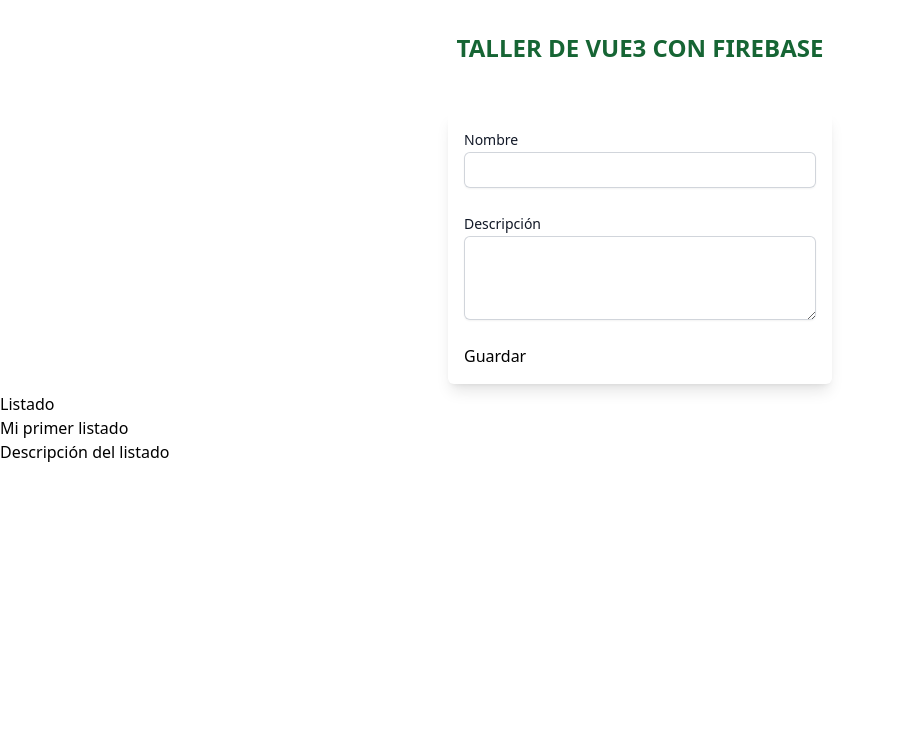
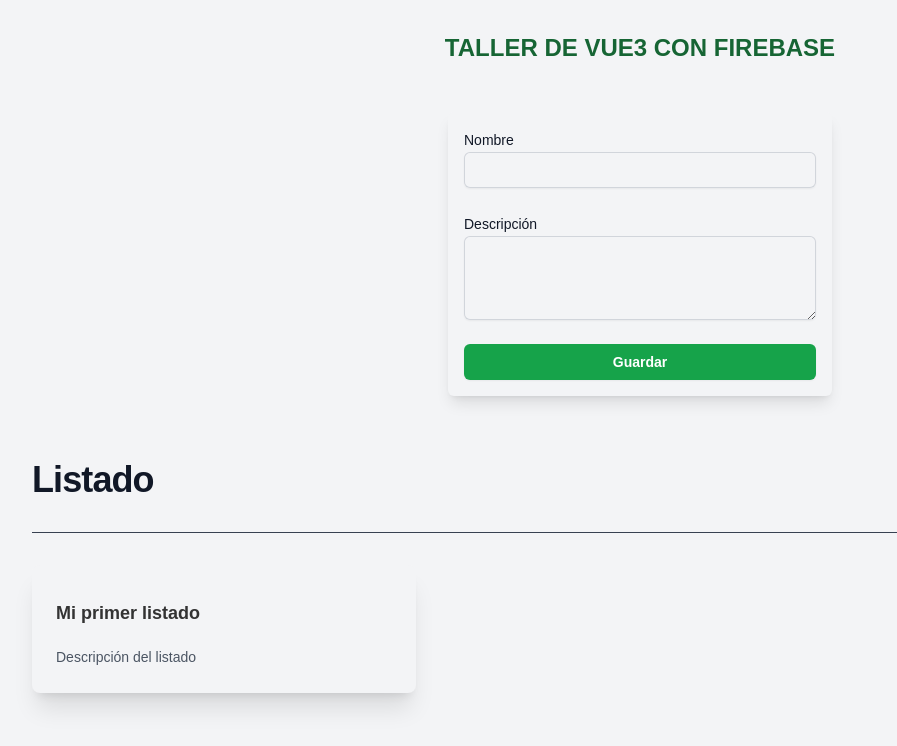
Before and after one commit to danielnr25/vue3-taller, a Vue app: page / in a window 1280 px wide. Shown: the top 746 px of the page, without its empty margins (0-897 px from the left). Built offline with nearby package versions, Linux system fonts and the light colour scheme.

Commit message:
feat:initial

```diff
--- a/src/App.vue
+++ b/src/App.vue
@@ -29,7 +29,10 @@
                   </div>
                </div>
                <div>
-                  <button>
+                  <button
+                  type="submit"
+                  class="flex w-full justify-center rounded-md bg-green-600 px-3 py-1.5 text-sm font-semibold leading-6 text-white shadow-sm hover:bg-green-500 focus-visible:outline focus-visible:outline-2 focus-visible:outline-offset-2 focus-visible:outline-green-600"
+                  >
                      Guardar
                   </button>
                </div>
@@ -39,18 +42,18 @@
       </div>
 
       <!-- Listado  -->
-      <div>
-         <div>
-            <div>
-               <h2>Listado</h2>
+      <div class="bg-gray-100 py-14 sm:py-14">
+         <div class="mx-auto max-w-7xl px-6 lg:px-8">
+           <div class="mx-auto max-w-2xl lg:mx-0">
+               <h2 class="text-3xl font-bold tracking-tight text-gray-900 sm:text-4xl">Listado</h2>
             </div>
-            <div>
-               <article>
-                  <div>
-                     <h3>
-                        <p>Mi primer listado</p>
+            <div class="mx-auto mt-10 grid max-w-2xl grid-cols-1 gap-x-8 gap-y-16 border-t border-gray-700 pt-10 sm:mt-8 sm:pt-8 lg:mx-0 lg:max-w-none lg:grid-cols-3">
+               <article  class="flex max-w-xl flex-col items-start justify-between shadow-xl p-6 rounded-lg transition-colors duration-200 ease-in-out transform">
+                  <div class="group relative">
+                     <h3 class="mt-3 text-lg font-semibold leading-6 text-gray-900 group-hover:text-gray-600">
+                        <p class="block transition-colors duration-200"> Mi primer listado</p>
                      </h3>
-                     <p>Descripción del listado</p>
+                     <p class="mt-5 text-sm leading-6 text-gray-600">Descripción del listado</p>
                   </div>
                </article>
             </div>
--- a/src/style.css
+++ b/src/style.css
@@ -1,3 +1,14 @@
 @tailwind base;
 @tailwind components;
 @tailwind utilities;
+
+*{
+   background-color: #f3f4f6;
+   font-family: Arial, sans-serif;
+   margin: 0;
+   padding: 0;
+   box-sizing: border-box;
+   text-decoration: none;
+   list-style: none;
+   color: #333;
+}
```
